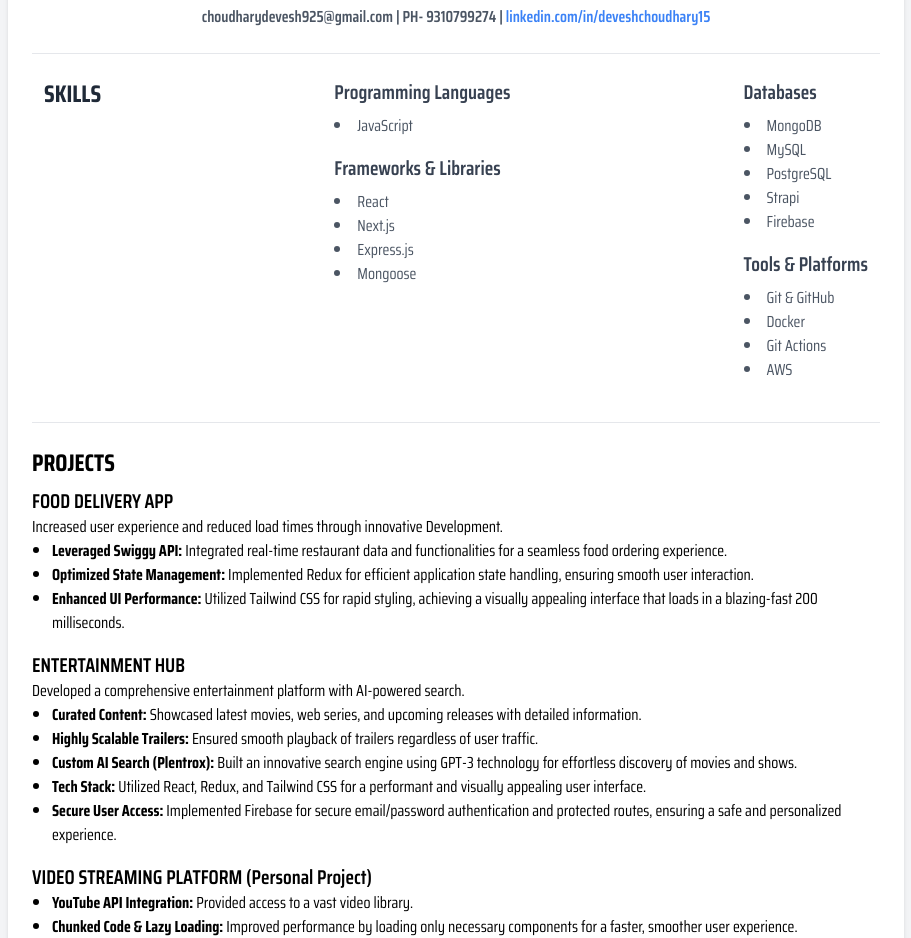
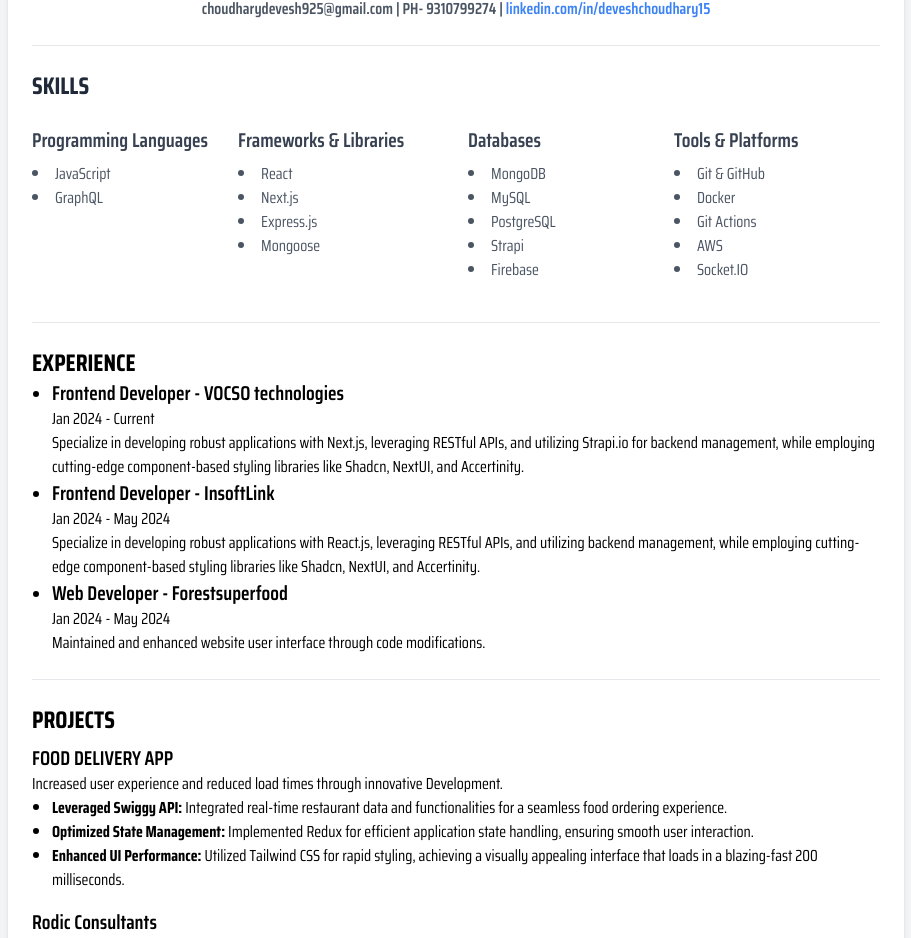
Before and after one commit to DEVESHCHOUDHARY15/resume, a plain HTML site: page index.html in a window 1280 px wide. Shown: the part 103-1041 px from the top of the page, without its empty margins (184-1095 px from the left). Drawn offline with nearby package versions, Linux system fonts and the light colour scheme.

Commit message:
code updated

```diff
--- a/index.html
+++ b/index.html
@@ -31,10 +31,9 @@
   </head>
   <body class="bg-gray-100 leading-normal tracking-normal">
     <div class="max-w-4xl mx-auto p-6 bg-white shadow-md">
-      <div class="">
-        <h1 class="text-5xl uppercase-thin">DEVESH CHOUDHARY</h1>
-        <p class="text-xl uppercase-thin">full-Stack Developer</p>
-        <div class="text-center my-2">
+      <div class="text-center mb-6">
+        <h1 class="text-4xl md:text-5xl uppercase-thin">DEVESH CHOUDHARY</h1>
+        <p class="text-lg md:text-xl uppercase-thin">Full-Stack Developer</p>
         <p class="text-gray-600 font-semibold">
           choudharydevesh925@gmail.com | PH- 9310799274 |
           <a
@@ -44,29 +43,25 @@
           >
         </p>
       </div>
-      </div>
       <hr class="my-6" />
-      <div class="flex justify-between mx-3">
-        <div>
       <h2 class="text-2xl heading mb-6 text-gray-800">Skills</h2>
-        </div>
-
+      <div class="grid grid-cols-1 md:grid-cols-2 gap-6">
         <div>
           <!-- Skill Section 1 -->
-          <div class="mb-4">
+          <div class="mb-4 md:flex md:flex-wrap">
+            <div class="md:w-1/2">
               <h3 class="text-xl font-semibold text-gray-700">
                 Programming Languages
               </h3>
               <ul class="list-disc list-inside mt-2 text-gray-600">
                 <li>JavaScript</li>
+                <li>GraphQL</li>
                 <!-- <li>Python</li>
               <li>Java</li>
               <li>C++</li> -->
               </ul>
             </div>
-
-          <!-- Skill Section 2 -->
-          <div class="mb-4">
+            <div class="md:w-1/2">
               <h3 class="text-xl font-semibold text-gray-700">
                 Frameworks & Libraries
               </h3>
@@ -78,10 +73,11 @@
               </ul>
             </div>
           </div>
-
+        </div>
         <div>
+          <div class="mb-4 md:flex md:flex-wrap">
             <!-- Skill Section 3 -->
-          <div class="mb-4">
+            <div class="md:w-1/2">
               <h3 class="text-xl font-semibold text-gray-700">Databases</h3>
               <ul class="list-disc list-inside mt-2 text-gray-600">
                 <li>MongoDB</li>
@@ -91,9 +87,8 @@
                 <li>Firebase</li>
               </ul>
             </div>
-
             <!-- Skill Section 4 -->
-          <div class="mb-4">
+            <div class="md:w-1/2">
               <h3 class="text-xl font-semibold text-gray-700">
                 Tools & Platforms
               </h3>
@@ -102,10 +97,47 @@
                 <li>Docker</li>
                 <li>Git Actions</li>
                 <li>AWS</li>
+                <li>Socket.IO</li>
               </ul>
             </div>
           </div>
         </div>
+      </div>
+      <hr class="my-6" />
+      <div class="mb-6">
+        <h2 class="text-2xl heading">EXPERIENCE</h2>
+        <ul class="list-disc pl-5">
+          <li>
+            <p class="text-xl font-semibold">
+              Frontend Developer - VOCSO technologies
+            </p>
+            <p>
+              Jan 2024 - Current<br />
+              Specialize in developing robust applications with Next.js,
+              leveraging RESTful APIs, and utilizing Strapi.io for backend
+              management, while employing cutting-edge component-based styling
+              libraries like Shadcn, NextUI, and Accertinity.
+            </p>
+          </li>
+          <li>
+            <p class="text-xl font-semibold">Frontend Developer - InsoftLink</p>
+            <p>
+              Jan 2024 - May 2024<br />Specialize in developing robust
+              applications with React.js, leveraging RESTful APIs, and utilizing
+              backend management, while employing cutting-edge component-based
+              styling libraries like Shadcn, NextUI, and Accertinity.
+            </p>
+          </li>
+          <li>
+            <p class="text-xl font-semibold">Web Developer - Forestsuperfood</p>
+            <p>
+              Jan 2024 - May 2024<br />Maintained and enhanced website user
+              interface through code modifications.
+            </p>
+          </li>
+        </ul>
+      </div>
+
       <hr class="my-6" />
       <div class="mb-6">
         <h2 class="text-2xl heading">PROJECTS</h2>
@@ -134,33 +166,36 @@
           </ul>
         </div>
         <div class="mt-4">
-          <h3 class="text-xl font-semibold">ENTERTAINMENT HUB</h3>
+          <h3 class="text-xl font-semibold">Rodic Consultants</h3>
           <p>
-            Developed a comprehensive entertainment platform with AI-powered
-            search.
+            "It's a fully production-ready web application tailored for a
+            client."
           </p>
           <ul class="list-disc pl-5">
             <li>
-              <strong>Curated Content:</strong> Showcased latest movies, web
-              series, and upcoming releases with detailed information.
+              Developed the Rodic web application with a focus on fetching data
+              efficiently from a REST API, implementing the DRY (Don't Repeat
+              Yourself) principle, and maintaining high standards of
+              production-level code.
             </li>
             <li>
-              <strong>Highly Scalable Trailers:</strong> Ensured smooth playback
-              of trailers regardless of user traffic.
+              Managed backend operations using Strapi, a headless CMS, and
+              integrated PostgreSQL for robust and scalable database management.
             </li>
             <li>
-              <strong>Custom AI Search (Plentrox):</strong> Built an innovative
-              search engine using GPT-3 technology for effortless discovery of
-              movies and shows.
+              Optimized SEO performance to ensure fast website loading times and
+              improved search engine rankings through advanced code
+              optimizations.
             </li>
             <li>
-              <strong>Tech Stack:</strong> Utilized React, Redux, and Tailwind
-              CSS for a performant and visually appealing user interface.
+              Utilized Tailwind CSS, Bootstrap, and Shadcn for streamlined
+              styling and component-based design, creating a visually appealing
+              and responsive user interface.
             </li>
             <li>
-              <strong>Secure User Access:</strong> Implemented Firebase for
-              secure email/password authentication and protected routes,
-              ensuring a safe and personalized experience.
+              Implemented GitHub Actions for automated workflows and seamlessly
+              deployed the application on AWS (Amazon Web Services) for reliable
+              hosting and scalability.
             </li>
           </ul>
         </div>
@@ -185,6 +220,7 @@
           </ul>
         </div>
       </div>
+
       <hr class="my-6" />
       <div class="mb-6">
         <h2 class="text-2xl heading">EDUCATION</h2>
@@ -193,15 +229,6 @@
           Dayanand University<br />7.0 CGPA - May 2023
         </p>
       </div>
-      <hr class="my-6" />
-      <div class="mb-6">
-        <h2 class="text-2xl heading">EXPERIENCE</h2>
-        <p>
-          <strong>Web Developer - Forestsuperfood</strong><br />July 2023 - Dec
-          2023<br />Maintained and enhanced website user interface through code
-          modifications.
-        </p>
-      </div>
     </div>
   </body>
 </html>
```
Lines whose indentation alone changed are shown as unchanged.
